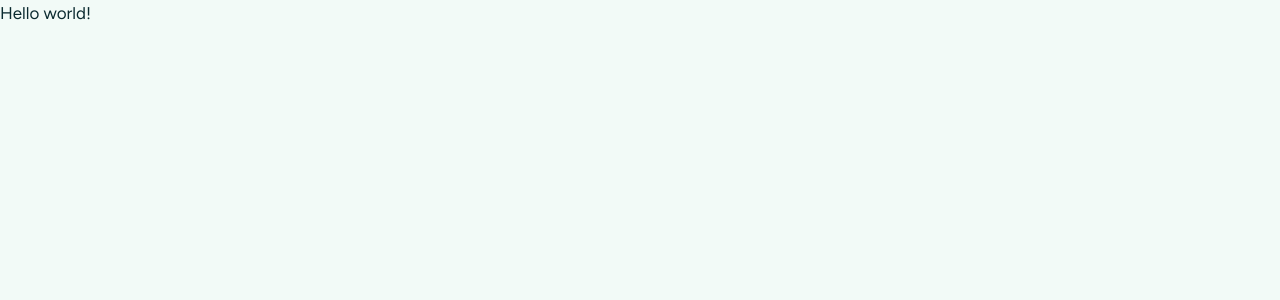
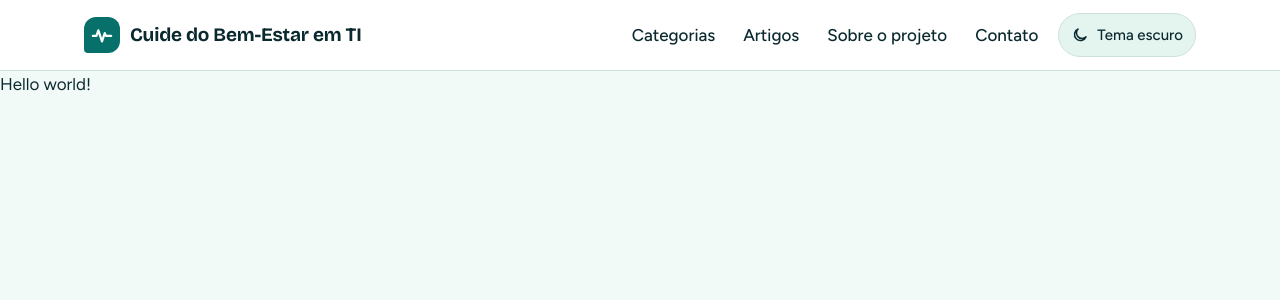
Before and after one commit to matheuspadilha/cuide-do-bem-estar-em-ti, a Next.js app: page / in a window 1280 px wide. Shown: the top 300 px of the page. Built offline with nearby package versions, Linux system fonts and the light colour scheme.

Commit message:
feat: add header and navigation
Co-Authored-By: Claude Opus 5.5 <noreply@anthropic.com>

```diff
--- a/src/app/layout.tsx
+++ b/src/app/layout.tsx
@@ -1,5 +1,6 @@
 import type { Metadata } from "next";
 import { Bricolage_Grotesque, Figtree } from "next/font/google";
+import Header from "@/components/Header";
 import "./globals.css";
 
 const bricolage = Bricolage_Grotesque({
@@ -17,10 +18,23 @@ export const metadata: Metadata = {
   description: "Generated by create next app",
 };
 
+// Aplica o tema salvo antes da primeira pintura, para a página não "piscar" no tema errado.
+const themeScript = `try{var t=localStorage.getItem("theme");if(t==="light"||t==="dark")document.documentElement.dataset.theme=t}catch(e){}`;
+
 export default function RootLayout({ children }: LayoutProps<"/">) {
   return (
-    <html lang="en" className={`${bricolage.variable} ${figtree.variable}`}>
-      <body>{children}</body>
+    <html
+      lang="en"
+      className={`${bricolage.variable} ${figtree.variable}`}
+      suppressHydrationWarning
+    >
+      <head>
+        <script dangerouslySetInnerHTML={{ __html: themeScript }} />
+      </head>
+      <body>
+        <Header />
+        {children}
+      </body>
     </html>
   );
 }
--- /dev/null
+++ b/src/components/Header.tsx
@@ -0,0 +1,44 @@
+import Link from "next/link";
+import MobileMenu from "@/components/MobileMenu";
+import ThemeToggle from "@/components/ThemeToggle";
+import { PulseIcon } from "@/components/icons/InterfaceIcons";
+import { navLinks } from "@/data/navigation";
+
+export default function Header() {
+  return (
+    <header className="border-b border-line bg-surface">
+      <div className="page-container flex flex-wrap items-center gap-x-2 gap-y-2 py-3">
+        <Link
+          href="/"
+          className="mr-auto flex min-h-11 min-w-0 pr-2 items-center gap-2.5 text-ink no-underline max-[380px]:gap-2 hover:text-ink max-[960px]:flex-1"
+        >
+          <span className="inline-flex size-9 max-[380px]:size-8 shrink-0 items-center justify-center rounded-[12px_12px_12px_4px] bg-primary text-on-primary">
+            <PulseIcon className="size-[22px]" />
+          </span>
+          <span className="truncate font-display text-[clamp(14px,3.9vw,19px)] font-bold tracking-[-0.01em]">
+            Cuide do Bem-Estar em TI
+          </span>
+        </Link>
+
+        <nav aria-label="Principal" className="max-[960px]:hidden">
+          <ul className="flex items-center gap-1">
+            {navLinks.map((link) => (
+              <li key={link.href}>
+                <Link
+                  href={link.href}
+                  className="block px-3 py-2.5 font-medium text-ink no-underline hover:text-primary"
+                >
+                  {link.label}
+                </Link>
+              </li>
+            ))}
+          </ul>
+        </nav>
+
+        {/* Ficam soltos na linha para o painel do menu do celular ocupar a largura toda abaixo. */}
+        <ThemeToggle />
+        <MobileMenu />
+      </div>
+    </header>
+  );
+}
--- /dev/null
+++ b/src/components/MobileMenu.tsx
@@ -0,0 +1,62 @@
+"use client";
+
+import Link from "next/link";
+import { useEffect, useRef, useState } from "react";
+import { CloseIcon, MenuIcon } from "@/components/icons/InterfaceIcons";
+import { navLinks } from "@/data/navigation";
+
+export default function MobileMenu() {
+  const [open, setOpen] = useState(false);
+  const buttonRef = useRef<HTMLButtonElement>(null);
+
+  // Esc fecha o menu e devolve o foco ao botão.
+  useEffect(() => {
+    if (!open) return;
+    function onKeyDown(event: KeyboardEvent) {
+      if (event.key === "Escape") {
+        setOpen(false);
+        buttonRef.current?.focus();
+      }
+    }
+    document.addEventListener("keydown", onKeyDown);
+    return () => document.removeEventListener("keydown", onKeyDown);
+  }, [open]);
+
+  return (
+    <>
+      <button
+        ref={buttonRef}
+        type="button"
+        onClick={() => setOpen((value) => !value)}
+        aria-label={open ? "Fechar menu" : "Abrir menu"}
+        aria-expanded={open}
+        aria-controls="menu-celular"
+        className="inline-flex size-11 items-center justify-center rounded-xl border border-line bg-surface-alt text-ink min-[960px]:hidden"
+      >
+        {open ? <CloseIcon className="size-5" /> : <MenuIcon className="size-5" />}
+      </button>
+
+      {open && (
+        <nav
+          id="menu-celular"
+          aria-label="Principal"
+          className="order-last basis-full pb-2 min-[960px]:hidden"
+        >
+          <ul className="flex flex-col">
+            {navLinks.map((link) => (
+              <li key={link.href}>
+                <Link
+                  href={link.href}
+                  onClick={() => setOpen(false)}
+                  className="block px-3 py-3 font-medium text-ink no-underline hover:text-primary"
+                >
+                  {link.label}
+                </Link>
+              </li>
+            ))}
+          </ul>
+        </nav>
+      )}
+    </>
+  );
+}
--- /dev/null
+++ b/src/components/ThemeToggle.tsx
@@ -0,0 +1,56 @@
+"use client";
+
+import { useSyncExternalStore } from "react";
+import { MoonIcon, SunIcon } from "@/components/icons/InterfaceIcons";
+
+type Theme = "light" | "dark";
+
+const STORAGE_KEY = "theme";
+const darkQuery = "(prefers-color-scheme: dark)";
+
+// O tema vem do atributo data-theme (escolha salva) ou, sem ele, da preferência do sistema.
+function getTheme(): Theme {
+  const chosen = document.documentElement.dataset.theme;
+  if (chosen === "light" || chosen === "dark") return chosen;
+  return window.matchMedia(darkQuery).matches ? "dark" : "light";
+}
+
+function subscribe(onChange: () => void) {
+  const observer = new MutationObserver(onChange);
+  observer.observe(document.documentElement, { attributeFilter: ["data-theme"] });
+  const media = window.matchMedia(darkQuery);
+  media.addEventListener("change", onChange);
+  return () => {
+    observer.disconnect();
+    media.removeEventListener("change", onChange);
+  };
+}
+
+export default function ThemeToggle() {
+  // No servidor o tema é desconhecido; o botão assume o claro até a hidratação.
+  const theme = useSyncExternalStore<Theme | null>(subscribe, getTheme, () => null);
+  const isDark = theme === "dark";
+
+  function toggleTheme() {
+    const next: Theme = isDark ? "light" : "dark";
+    document.documentElement.dataset.theme = next;
+    try {
+      localStorage.setItem(STORAGE_KEY, next);
+    } catch {
+      // Sem armazenamento disponível, a escolha vale só nesta visita.
+    }
+  }
+
+  return (
+    <button
+      type="button"
+      onClick={toggleTheme}
+      aria-label="Alternar tema escuro"
+      aria-pressed={isDark}
+      className="inline-flex min-h-11 min-w-11 items-center justify-center gap-2 rounded-full border border-line bg-surface-alt px-3 text-[15px] font-medium text-ink"
+    >
+      {isDark ? <SunIcon className="size-[18px]" /> : <MoonIcon className="size-[18px]" />}
+      <span className="max-[960px]:hidden">{isDark ? "Tema claro" : "Tema escuro"}</span>
+    </button>
+  );
+}
--- /dev/null
+++ b/src/components/icons/InterfaceIcons.tsx
@@ -0,0 +1,51 @@
+import type { SVGProps } from "react";
+
+type IconProps = SVGProps<SVGSVGElement>;
+
+const strokeProps = {
+  fill: "none",
+  stroke: "currentColor",
+  strokeLinecap: "round",
+  strokeLinejoin: "round",
+} as const;
+
+export function PulseIcon(props: IconProps) {
+  return (
+    <svg viewBox="0 0 24 24" strokeWidth={2.4} aria-hidden="true" {...strokeProps} {...props}>
+      <path d="M2 13h4l2-6 4 12 3-9 1.5 3H22" />
+    </svg>
+  );
+}
+
+export function MoonIcon(props: IconProps) {
+  return (
+    <svg viewBox="0 0 24 24" strokeWidth={2} aria-hidden="true" {...strokeProps} {...props}>
+      <path d="M20 14.5A8 8 0 1 1 9.5 4a6.5 6.5 0 0 0 10.5 10.5z" />
+    </svg>
+  );
+}
+
+export function SunIcon(props: IconProps) {
+  return (
+    <svg viewBox="0 0 24 24" strokeWidth={2} aria-hidden="true" {...strokeProps} {...props}>
+      <circle cx="12" cy="12" r="4" />
+      <path d="M12 2v2M12 20v2M2 12h2M20 12h2M4.9 4.9l1.4 1.4M17.7 17.7l1.4 1.4M4.9 19.1l1.4-1.4M17.7 6.3l1.4-1.4" />
+    </svg>
+  );
+}
+
+export function MenuIcon(props: IconProps) {
+  return (
+    <svg viewBox="0 0 24 24" strokeWidth={2.2} aria-hidden="true" {...strokeProps} {...props}>
+      <path d="M4 7h16M4 12h16M4 17h16" />
+    </svg>
+  );
+}
+
+export function CloseIcon(props: IconProps) {
+  return (
+    <svg viewBox="0 0 24 24" strokeWidth={2.2} aria-hidden="true" {...strokeProps} {...props}>
+      <path d="M6 6l12 12M18 6L6 18" />
+    </svg>
+  );
+}
--- /dev/null
+++ b/src/data/navigation.ts
@@ -0,0 +1,12 @@
+export interface NavLink {
+  label: string;
+  href: string;
+}
+
+// As âncoras apontam para "/" para funcionarem também a partir de /contato.
+export const navLinks: NavLink[] = [
+  { label: "Categorias", href: "/#categorias" },
+  { label: "Artigos", href: "/#artigos" },
+  { label: "Sobre o projeto", href: "/#sobre" },
+  { label: "Contato", href: "/contato" },
+];
```
Also changed, not shown: 1 other file (tests, documents, lock files or other folders).
